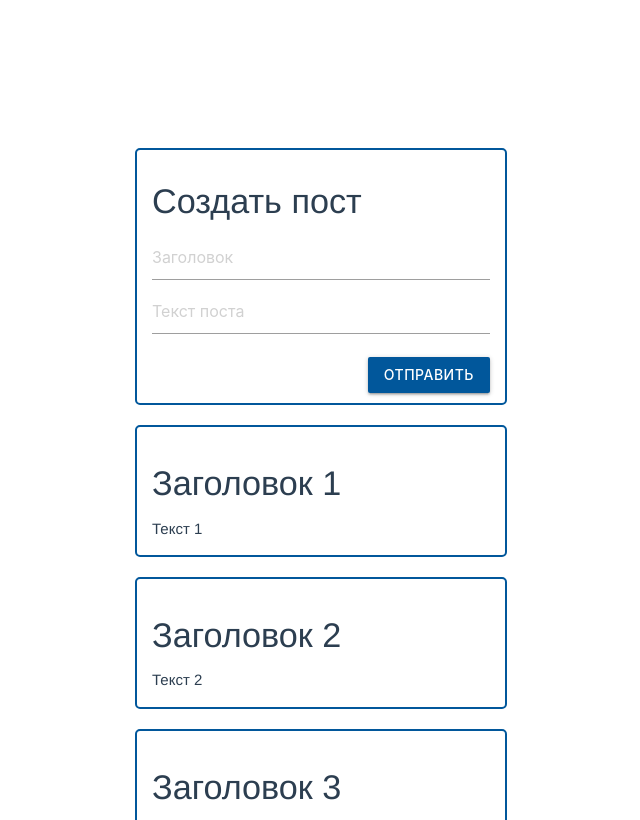
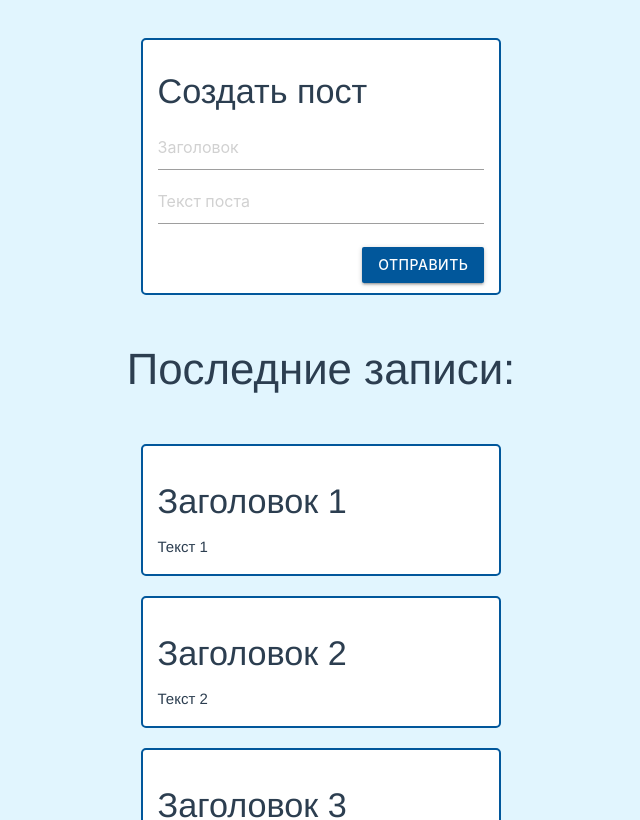
Before and after one commit to DeepViolet777/Blog_app, a Vue app: page / in a window 1280 px wide. Shown: the top 820 px of the page, without its empty margins (319-959 px from the left). Built offline with nearby package versions, Linux system fonts and the light colour scheme.

Commit message:
Post form and post list finished

```diff
--- a/src/App.vue
+++ b/src/App.vue
@@ -1,6 +1,6 @@
 <template>
-<div class="app">
-    <post-form @createPost="createPost" />
+<div class="app light-blue lighten-5">
+    <post-form @create="createPost" />
     <post-list :posts="posts" />
 
 </div>
@@ -43,7 +43,9 @@ export default {
         }
     },
     methods: {
-
+        createPost(post) {
+            this.posts.unshift(post);
+        }
     }
 }
 </script>
@@ -67,7 +69,7 @@ body {
 }
 
 .app {
-    padding: 20px;
-    margin-top: 10%;
+    padding: 3%;
+
 }
 </style>
--- a/src/components/PostForm.vue
+++ b/src/components/PostForm.vue
@@ -2,9 +2,10 @@
 <div>
     <form class="form" @submit.prevent>
         <h4>Создать пост</h4>
-        <input type="text" class="input" placeholder="Заголовок" v-model="post.title">
-        <input type="text" class="input" placeholder="Текст поста" v-model="post.body">
-        <button type="submit" class="btn waves-effect waves-light" @click="createPost">Отправить</button>
+        <input type="text" class="input validate" placeholder="Заголовок"  v-model="post.title">
+        <input type="text" class="input validate" placeholder="Текст поста"  v-model="post.body">
+        <!-- <input type="file" name="" id="" @change="checkFile($event)" > -->
+        <button type="submit" class="waves-effect waves-light light-blue darken-4 btn" @click="createPost">Отправить</button>
     </form>
 </div>
 </template>
@@ -23,7 +24,7 @@ export default {
     methods: {
         createPost() {
             this.post.id = Date.now();
-            this.$emit('createPost', this.post);
+            this.$emit('create', this.post);
             this.post = {
                 title: "",
                 body: "",
@@ -43,6 +44,7 @@ export default {
     margin-left: 35%;
     border: 2px solid #01579b;//#096683;
     border-radius: 5px;
+    background-color: #fff;
 }
 
 .input {
--- /dev/null
+++ b/src/components/PostItem.vue
@@ -0,0 +1,42 @@
+<template>
+    <div>
+        <div class="post">
+            <h4 class="post-title">
+                {{post.title}}
+            </h4>
+            <p class="post-body">
+                {{post.body}}
+            </p>
+        </div>
+    </div>
+</template>
+
+<script>
+    export default {
+        props:{
+            post:{
+                type: Object,
+                requared: true,
+            }
+        }
+    }
+</script>
+
+<style lang="scss" scoped>
+    .post {
+        text-align: left;
+        display: block;
+        padding: 15px;
+        border: 2px solid #01579b; //#096683;
+        border-radius: 5px;
+        width: 30%;
+        height: 10%;
+        margin: 20px auto;
+        background-color: #fff;
+
+        &-body {
+            margin-top: 15px;
+        }
+
+    }
+</style>
--- a/src/components/PostList.vue
+++ b/src/components/PostList.vue
@@ -1,41 +1,35 @@
 <template>
 <div>
-    <div class="post" v-for="post in posts" :key="post.id">
-        <h4 class="post-title">
-            {{post.title}}
-        </h4>
-        <p class="post-body">
-            {{post.body}}
-        </p>
-    </div>
+    <h3>Последние записи:</h3>
+    <post-item
+    :post="post"
+    v-for="post in posts" :key="post.id"
+     />
+
 </div>
 </template>
 
 <script>
+import PostItem from "@/components/PostItem";
 export default {
+    components: {
+        PostItem
+    },
     props: {
         posts: {
             type: Array,
             required: true,
         }
     }
+
 }
 </script>
 
 <style lang="scss" scoped>
-.post {
-    text-align: left;
+h3{
     display: block;
-    padding: 15px;
-    border: 2px solid #01579b;//#096683;
-    border-radius: 5px;
-    width: 30%;
-    height: 10%;
-    margin: 20px auto;
-
-    &-body {
-        margin-top: 15px;
-    }
-
+    text-align: center;
+    margin-top: 50px;
+    margin-bottom: 50px;
 }
 </style>
--- a/vue.config.js
+++ b/vue.config.js
@@ -1,4 +1,13 @@
 const { defineConfig } = require('@vue/cli-service')
 module.exports = defineConfig({
-  transpileDependencies: true
+  transpileDependencies: true,
+  publicPath: process.env.NODE_ENV === 'production'
+  ? '/Blog_post/'
+  : '/'
 })
+
+// module.exports = {
+//   publicPath: process.env.NODE_ENV === 'production'
+//     ? '/Blog_post/'
+//     : '/'
+// }
```
Also changed, not shown: package.json (+5 -2 lines), 1 other file (tests, documents, lock files or other folders).
